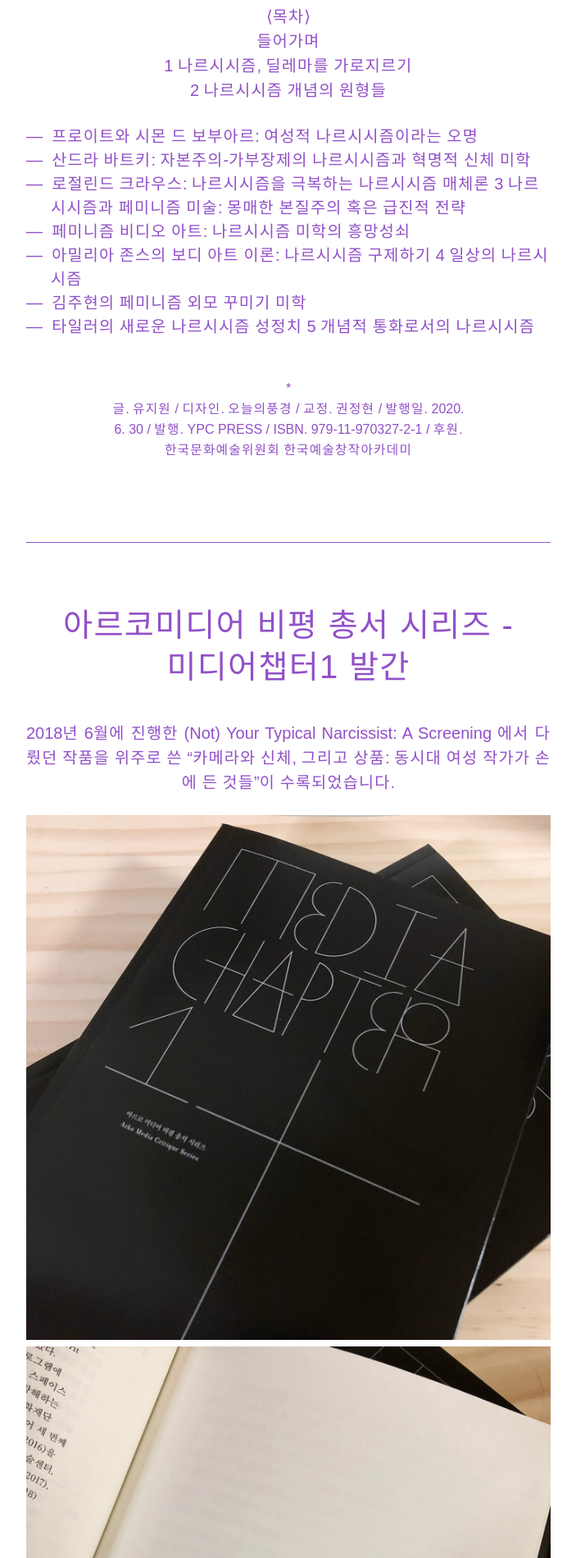
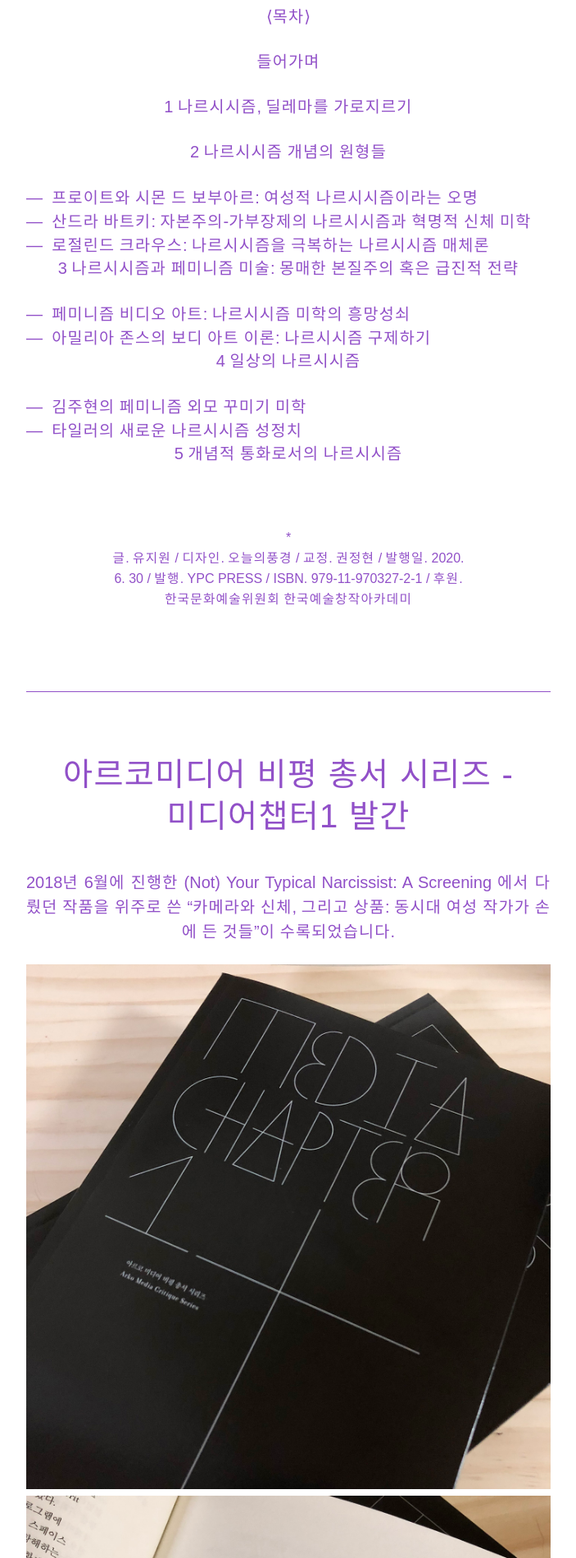
Before and after one commit to NYTN/NYTN.github.io, a Jekyll site: the page built from 02_Events.md, in a window 1280 px wide. Shown: the part 1865-3765 px from the top of the page at 82% size, without its empty margins (288-991 px from the left). Built offline with Jekyll 4.4.1, drawn with Linux system fonts in a browser that asks for light colours; nearby versions of some CDN libraries; some web fonts are replaced.

```diff
--- a/02_Events.md
+++ b/02_Events.md
@@ -12,20 +12,26 @@ categories: [menu]
 ![6](/img/event6.jpg)
 ![7](/img/event7.jpg)
 
-⟨목차⟩<br>
-들어가며<br>
-1 나르시시즘, 딜레마를 가로지르기<br>
-2 나르시시즘 개념의 원형들<br>
+⟨목차⟩
+
+들어가며
+
+1 나르시시즘, 딜레마를 가로지르기
+
+2 나르시시즘 개념의 원형들
 - &#8212;&nbsp;&nbsp;프로이트와 시몬 드 보부아르: 여성적 나르시시즘이라는 오명
 - &#8212;&nbsp;&nbsp;산드라 바트키: 자본주의-가부장제의 나르시시즘과 혁명적 신체 미학
 - &#8212;&nbsp;&nbsp;로절린드 크라우스: 나르시시즘을 극복하는 나르시시즘 매체론
-3 나르시시즘과 페미니즘 미술: 몽매한 본질주의 혹은 급진적 전략<br>
+
+3 나르시시즘과 페미니즘 미술: 몽매한 본질주의 혹은 급진적 전략
 - &#8212;&nbsp;&nbsp;페미니즘 비디오 아트: 나르시시즘 미학의 흥망성쇠
 - &#8212;&nbsp;&nbsp;아밀리아 존스의 보디 아트 이론: 나르시시즘 구제하기
-4 일상의 나르시시즘<br>
+
+4 일상의 나르시시즘
 - &#8212;&nbsp;&nbsp;김주현의 페미니즘 외모 꾸미기 미학
 - &#8212;&nbsp;&nbsp;타일러의 새로운 나르시시즘 성정치
-5 개념적 통화로서의 나르시시즘<br>
+
+5 개념적 통화로서의 나르시시즘
 
 {: .caption}
 <br><br>\* <br>글. 유지원 /
```
